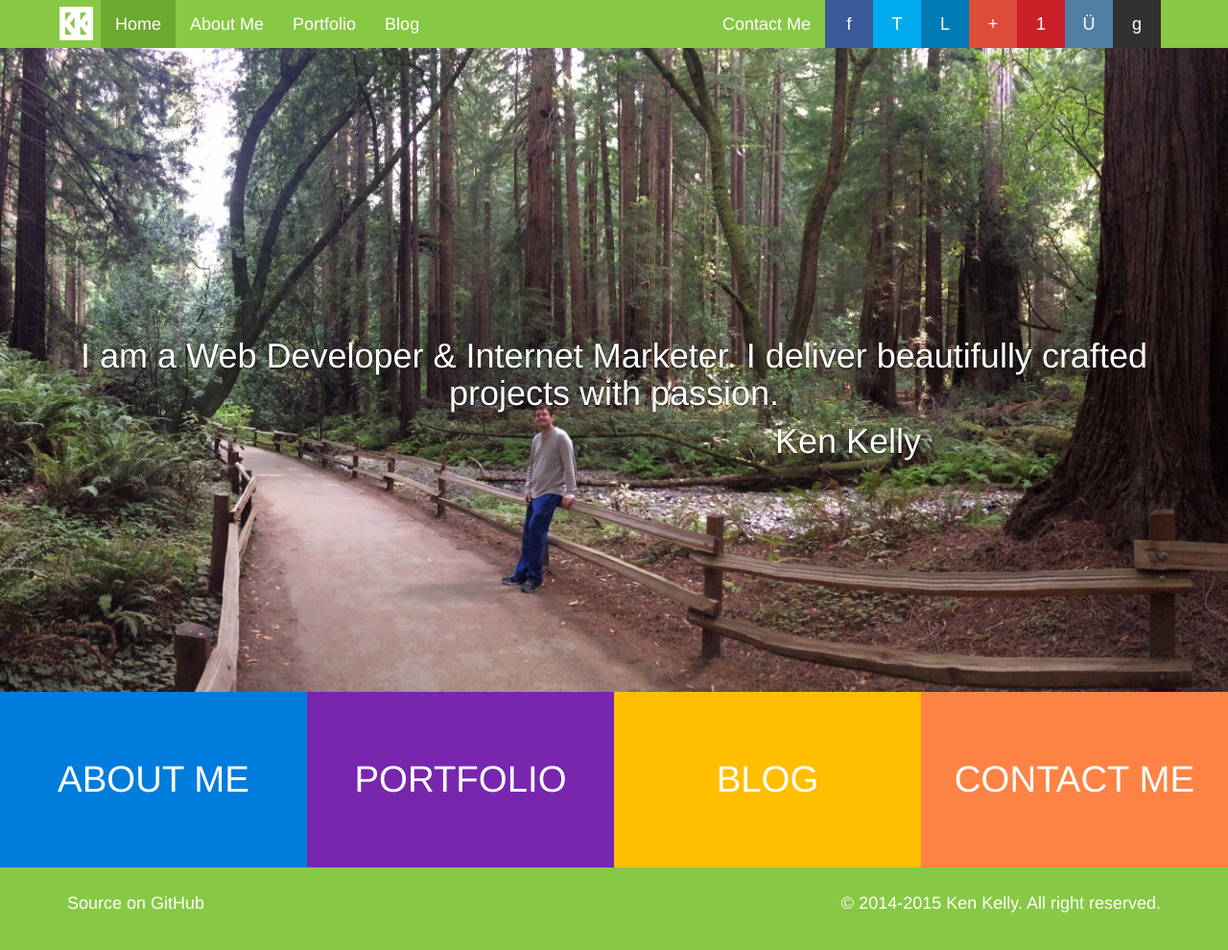
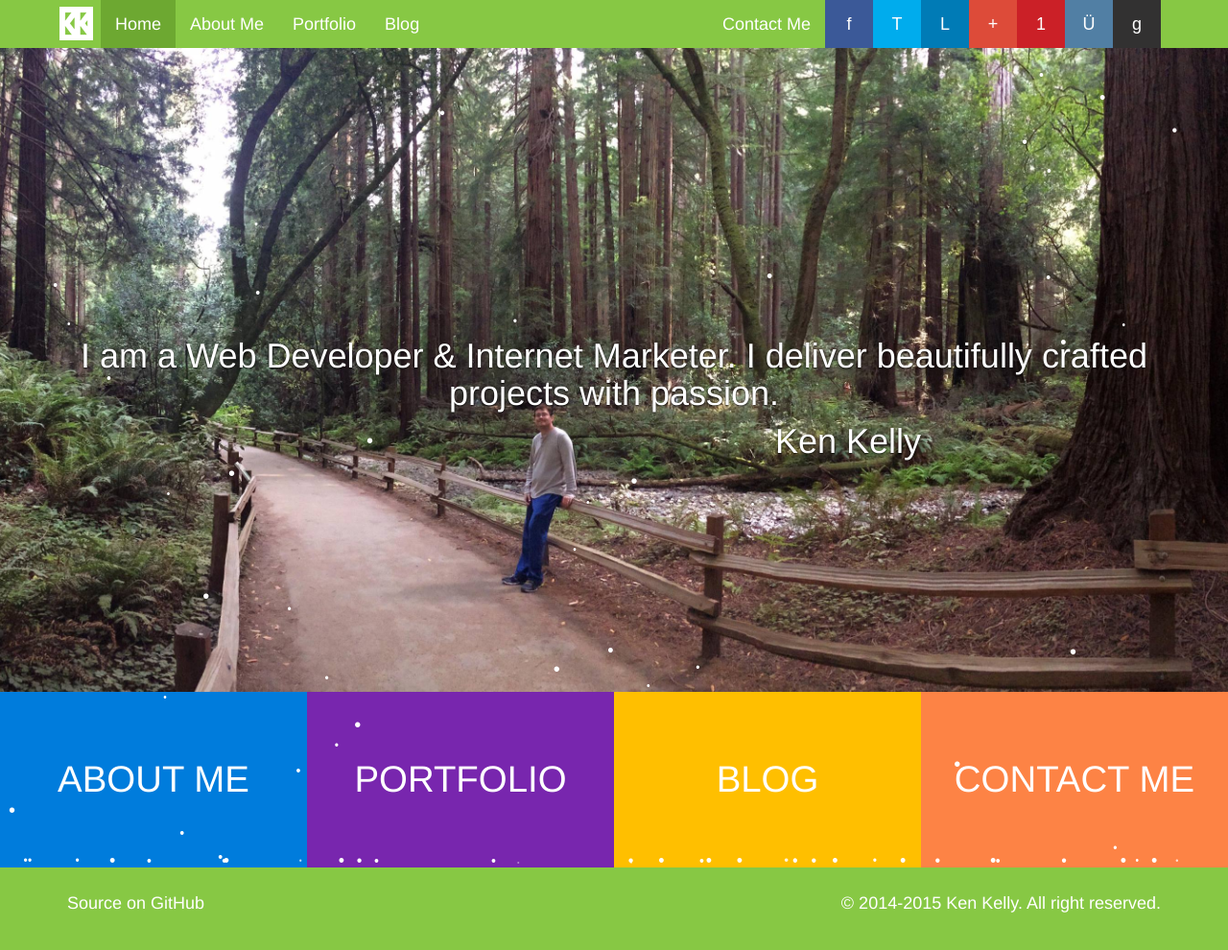
Before and after one commit to kenhkelly/kenhkelly.us, a Jekyll site: the page built from index.html, in a window 1280 px wide. Shown: the whole page at 96% size. Built offline with Jekyll 4.4.1, drawn with Linux system fonts in a browser that asks for light colours; some web fonts are replaced; part of the change alters nothing that is shown.

```diff
--- a/_includes/footer_includes.html
+++ b/_includes/footer_includes.html
@@ -3,6 +3,15 @@
 <script src="/javascripts/scripts.js"></script>
 <link rel="stylesheet" href="/css/prism.css">
 <script src="/javascripts/prism.min.js"></script>
+
+<script src="/javascripts/snowstorm.min.js"></script>
+
+<script>
+snowStorm.flakesMaxActive = 96;    // show more snow on screen at once
+snowStorm.useTwinkleEffect = true; // let the snow flicker in and out of view
+snowStorm.animationInterval = 50;
+snowStorm.freezeOnBlur = true;
+</script>
 
 <script>
   (function(i,s,o,g,r,a,m){i['GoogleAnalyticsObject']=r;i[r]=i[r]||function(){
```
Also changed, not shown: javascripts/snowstorm.min.js (added).
